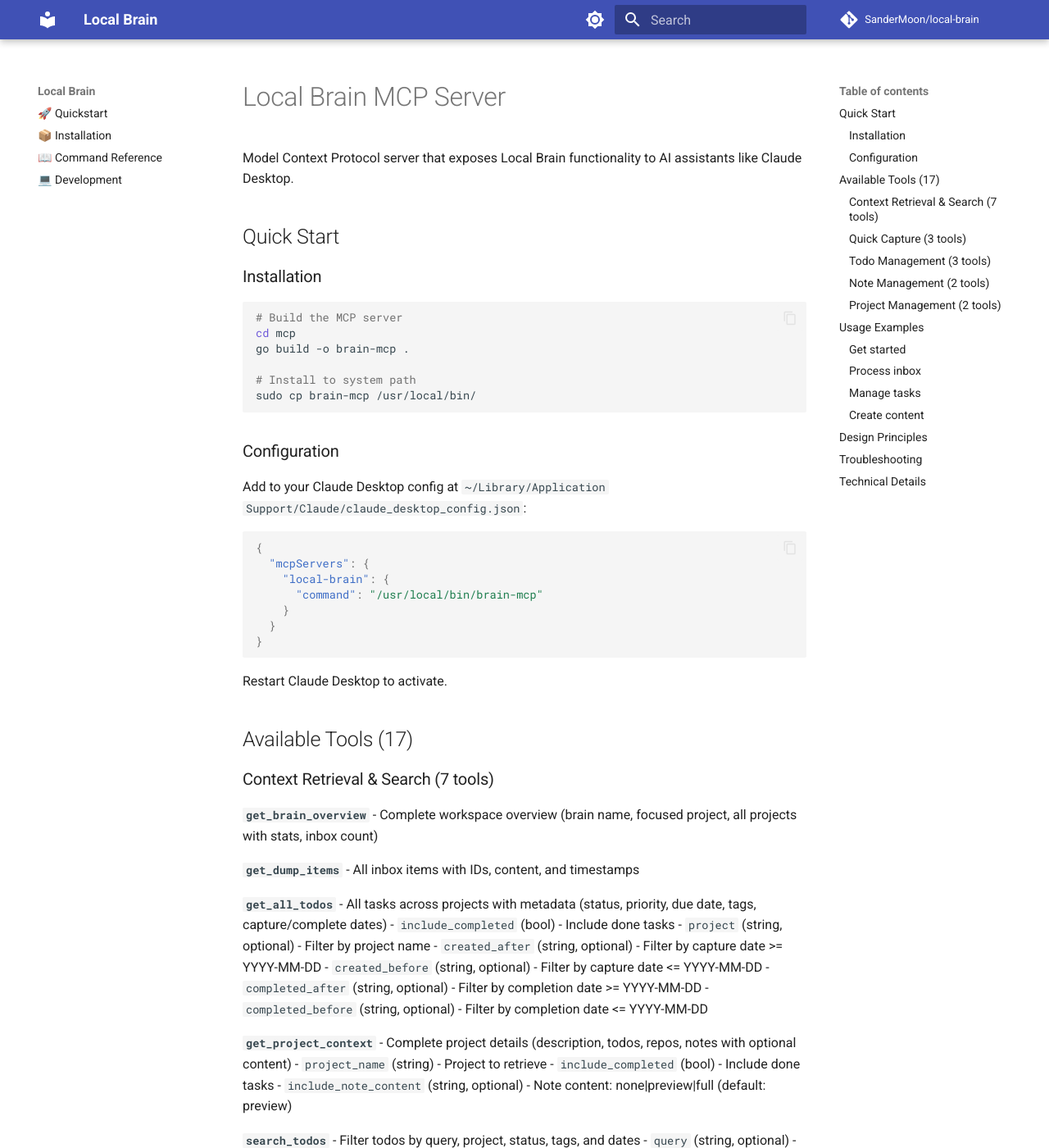
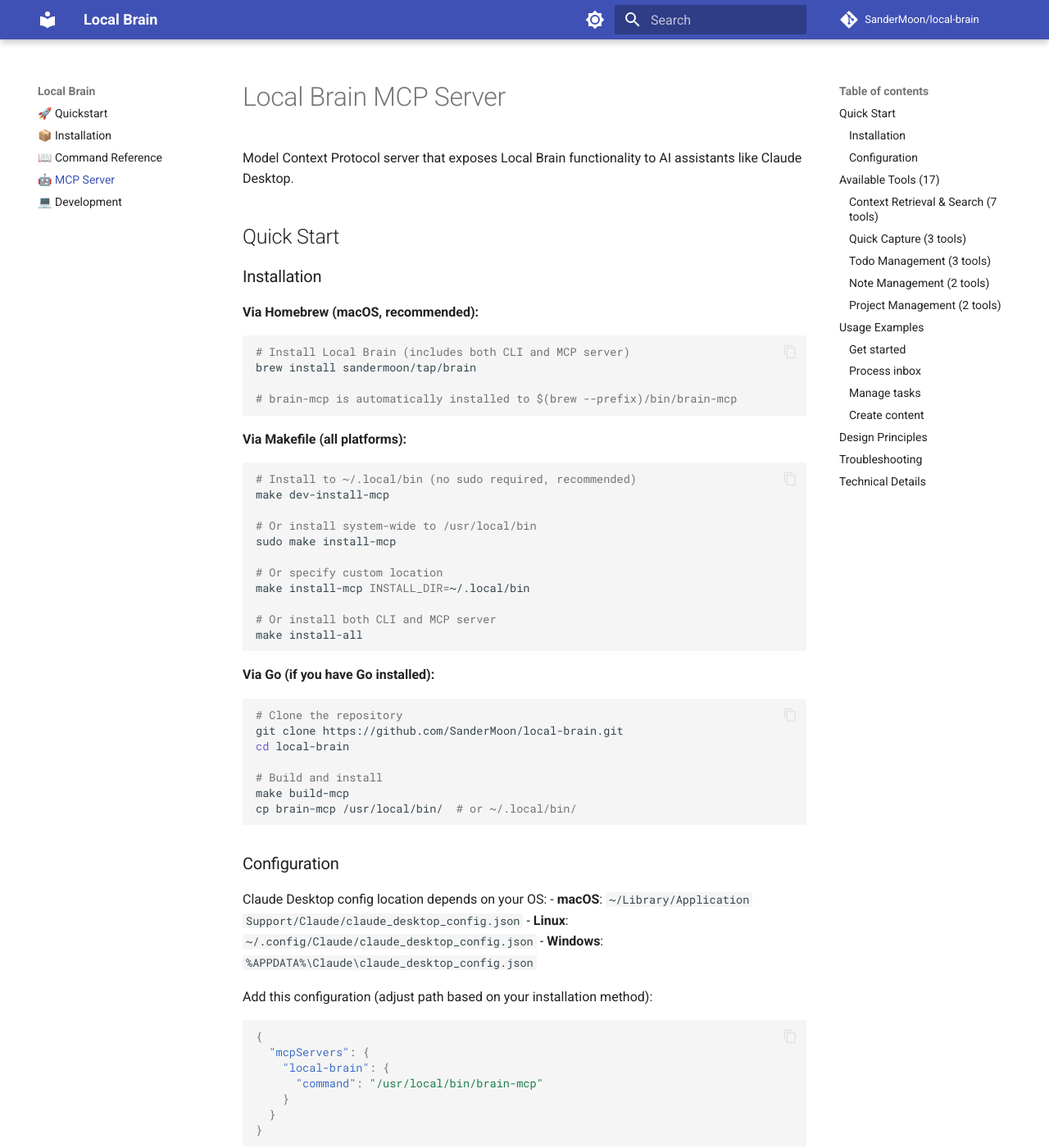
Before and after one commit to SanderMoon/local-brain, an MkDocs documentation site: the page built from docs/mcp-server.md, in a window 1280 px wide and 1400 px high. Shown: the whole window at 82% size. Built offline with MkDocs 1.6.1 and Material for MkDocs 9.7.7, drawn with Linux system fonts in a browser that asks for light colours; comment, search, counter and statistics services are not loaded; some of the changed text lies outside the part shown.

Commit message:
feat(build): integrate MCP server into build system and distribution
- Add MCP server build targets to Makefile (build-mcp, install-mcp, dev-install-mcp)
- Include brain-mcp binary in GoReleaser archives and Homebrew formula
- Update MCP server documentation with installation options
- Add MCP server to mkdocs navigation
- Clean up .gitignore (remove tracked binaries, add brain-mcp pattern)

Users can now install MCP server via:
- Homebrew: brew install sandermoon/tap/brain (includes both binaries)
- Makefile: make dev-install-mcp (user-local, no sudo required)
- Makefile: make install-mcp (system-wide)

Co-Authored-By: Claude Sonnet 4.5 <noreply@anthropic.com>

````diff
--- a/docs/mcp-server.md
+++ b/docs/mcp-server.md
@@ -6,18 +6,48 @@ Model Context Protocol server that exposes Local Brain functionality to AI assis
 
 ### Installation
 
+**Via Homebrew (macOS, recommended):**
 ```bash
-# Build the MCP server
-cd mcp
-go build -o brain-mcp .
+# Install Local Brain (includes both CLI and MCP server)
+brew install sandermoon/tap/brain
 
-# Install to system path
-sudo cp brain-mcp /usr/local/bin/
+# brain-mcp is automatically installed to $(brew --prefix)/bin/brain-mcp
+```
+
+**Via Makefile (all platforms):**
+```bash
+# Install to ~/.local/bin (no sudo required, recommended)
+make dev-install-mcp
+
+# Or install system-wide to /usr/local/bin
+sudo make install-mcp
+
+# Or specify custom location
+make install-mcp INSTALL_DIR=~/.local/bin
+
+# Or install both CLI and MCP server
+make install-all
+```
+
+**Via Go (if you have Go installed):**
+```bash
+# Clone the repository
+git clone https://github.com/SanderMoon/local-brain.git
+cd local-brain
+
+# Build and install
+make build-mcp
+cp brain-mcp /usr/local/bin/  # or ~/.local/bin/
 ```
 
 ### Configuration
 
-Add to your Claude Desktop config at `~/Library/Application Support/Claude/claude_desktop_config.json`:
+Claude Desktop config location depends on your OS:
+- **macOS**: `~/Library/Application Support/Claude/claude_desktop_config.json`
+- **Linux**: `~/.config/Claude/claude_desktop_config.json`
+- **Windows**: `%APPDATA%\Claude\claude_desktop_config.json`
+
+Add this configuration (adjust path based on your installation method):
 
 ```json
 {
@@ -28,6 +58,11 @@ Add to your Claude Desktop config at `~/Library/Application Support/Claude/claud
   }
 }
 ```
+
+**Path examples:**
+- Homebrew (macOS): `/opt/homebrew/bin/brain-mcp` or `/usr/local/bin/brain-mcp`
+- User install: `~/.local/bin/brain-mcp` (expand ~ to full path)
+- System install: `/usr/local/bin/brain-mcp`
 
 Restart Claude Desktop to activate.
 
--- a/mkdocs.yml
+++ b/mkdocs.yml
@@ -39,6 +39,7 @@ nav:
   - 🚀 Quickstart: index.md
   - 📦 Installation: installation.md
   - 📖 Command Reference: commands.md
+  - 🤖 MCP Server: mcp-server.md
   - 💻 Development: development.md
 
 markdown_extensions:
````
Also changed, not shown: other parts of docs/mcp-server.md (+0 -2 lines), .goreleaser.yml (+36 -1 lines), 4 other files.
